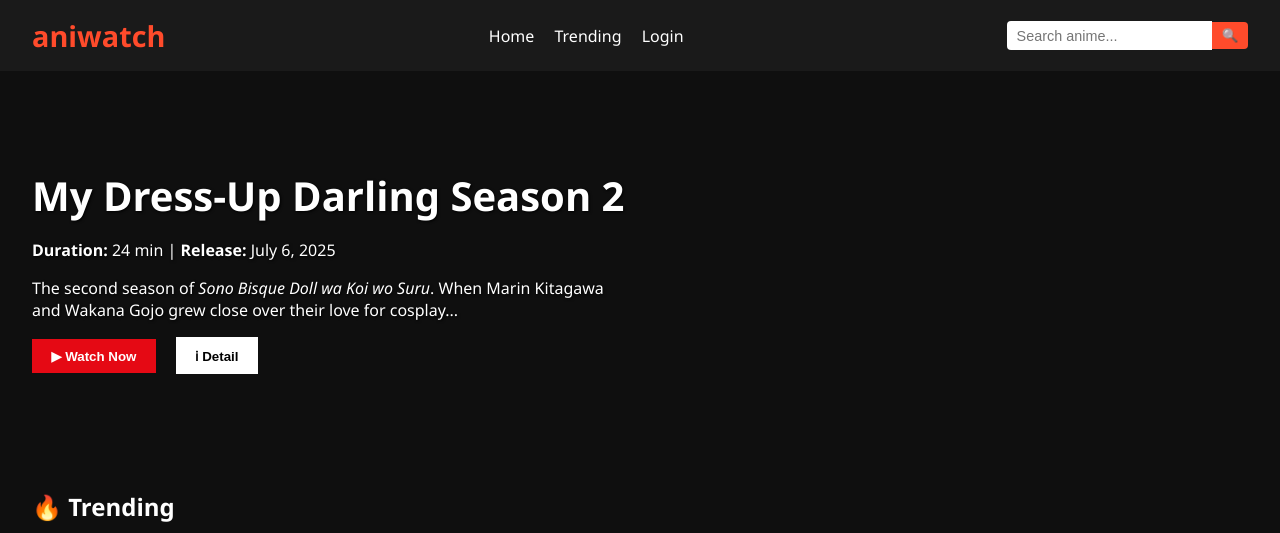
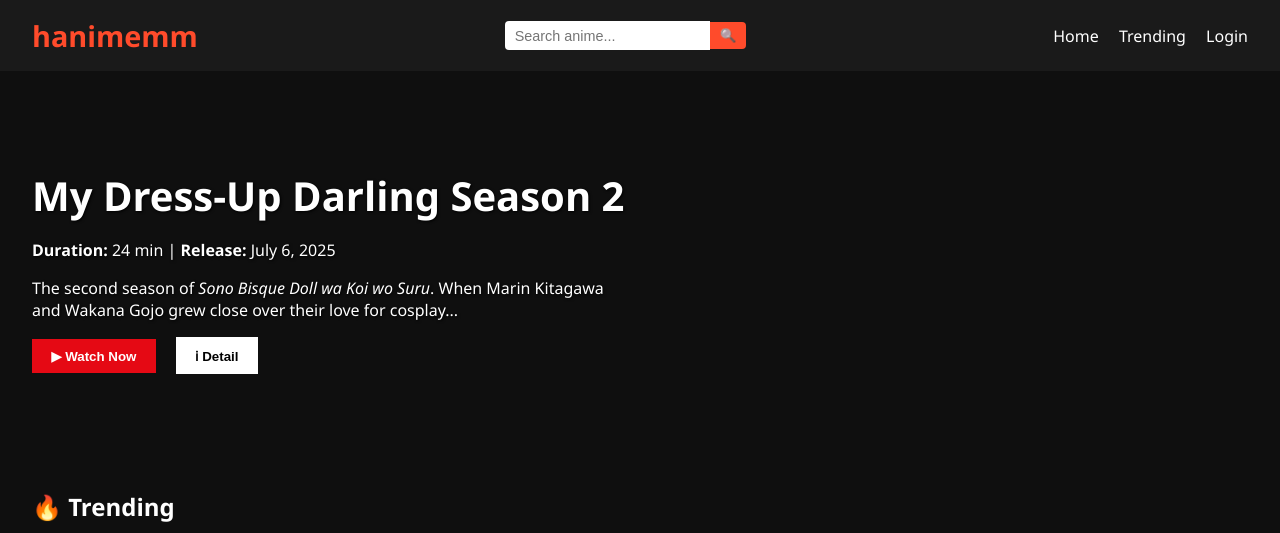
Before and after one commit to kei-satsu/hanimemm, a plain HTML site: page index.html in a window 1280 px wide. Shown: the top 533 px of the page. Drawn offline with Linux system fonts and the light colour scheme.

Commit message:
Update index.html

```diff
--- a/index.html
+++ b/index.html
@@ -8,16 +8,17 @@
 </head>
 <body>
   <header>
-    <div class="logo">aniwatch</div>
+    <div class="logo">hanimemm</div>
+    <div class="search-box">
+    <input type="text" placeholder="Search anime..." />
+    <button>🔍</button>
+  </div>
     <nav>
       <a href="#">Home</a>
       <a href="#">Trending</a>
       <a href="#">Login</a>
     </nav>
-<div class="search-box">
-    <input type="text" placeholder="Search anime..." />
-    <button>🔍</button>
-  </div>
+
   </header>
 
   <section class="hero">
```
